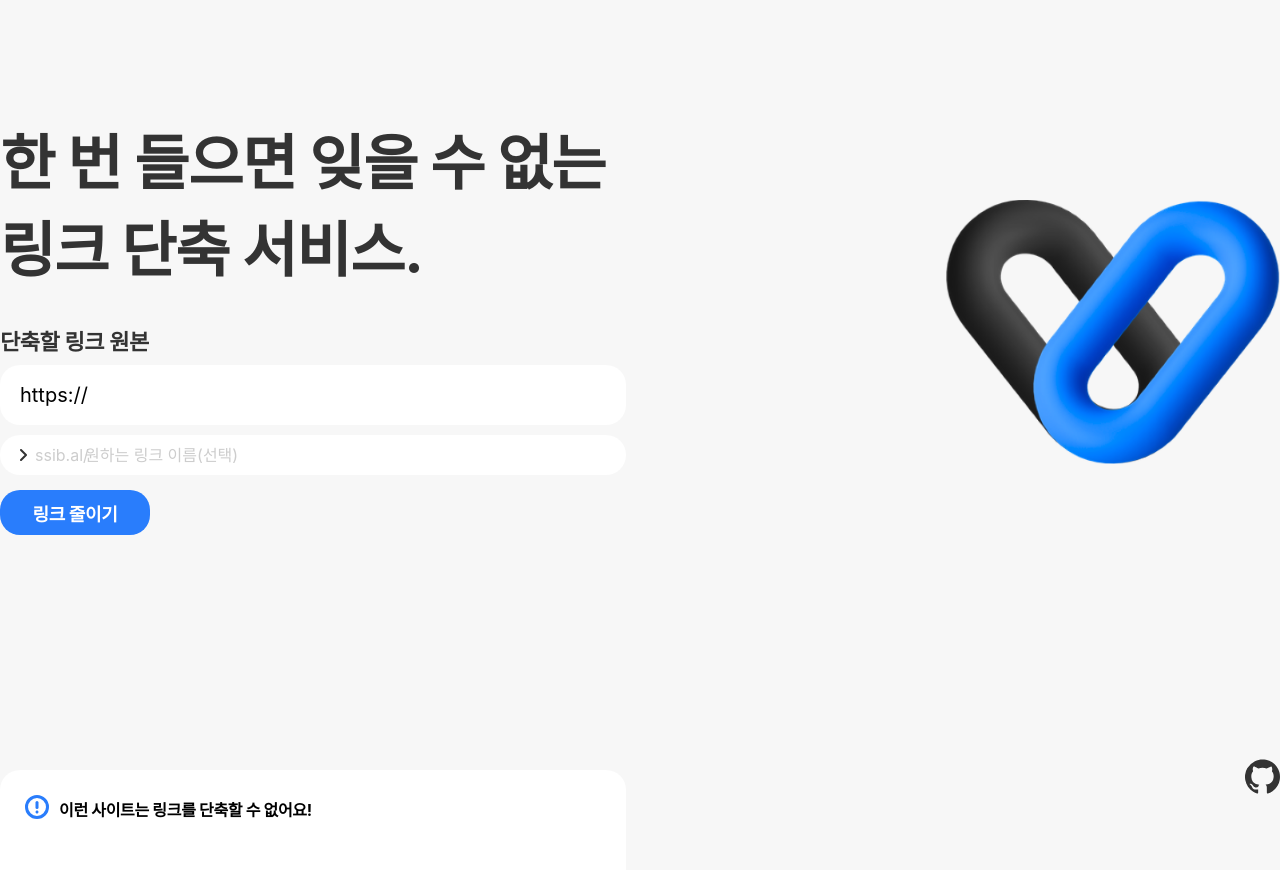
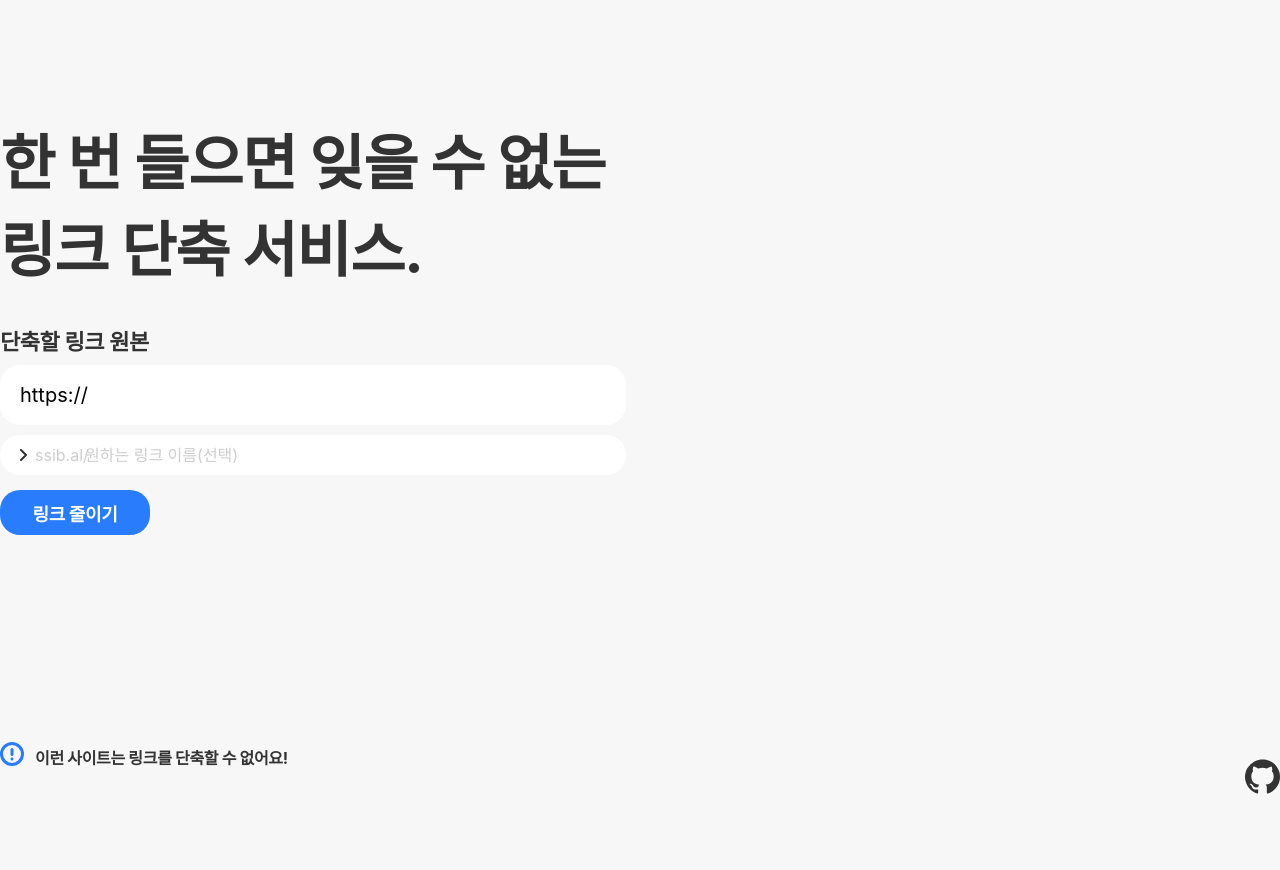
Before and after one commit to JinseoMyeon/ssib.al, a PHP site: page / in a window 1280 px wide. Shown: the part 180-1050 px from the top of the page. After the commit the page ends 974 px from the top, so only its background shows below. Run offline with PHP 8.4, Linux system fonts and the light colour scheme; some web fonts are replaced.

Commit message:
feat: UI improvement

```diff
--- a/assets/css/main.css
+++ b/assets/css/main.css
@@ -159,14 +159,6 @@ h1 {
     color: #333333;
 }
 
-.chain {
-    position: absolute;
-    left: 1026px;
-    top: 380px;
-    width: 334px;
-    height: 264px;
-}
-
 /*  SECTIONS  */
 .section {
     clear: both;
@@ -216,16 +208,6 @@ h1 {
     width: 70%;
 }
 
-.bottomcard {
-    position: absolute;
-    width: 626px;
-    height: 100px;
-    left: 80px;
-    top: 950px;
-    border-radius: 20px 20px 0px 0px;
-    background: #FFFFFF;
-}
-
 .github {
     position: absolute;
     left: 1325px;
--- a/index.html
+++ b/index.html
@@ -26,11 +26,10 @@
         </div>
         <input type="submit" class="submit" value="링크 줄이기">
     </form>
-    <div class="bottomcard ignore">
-        <img src="./assets/images/warning.svg" class="ignore" style="margin-left: 25px; margin-top: 25px;">
-        <p class="bold ignore" style="font-size:16px; margin-left:59px; margin-top:-26px;">이런 사이트는 링크를 단축할 수 없어요!</p>
+    <div style="margin-left:80px;margin-top:915px;">
+        <img src="./assets/images/warning.svg" class="ignore">
+        <p class="bold ignore" style="font-size:16px; margin-left:35px; margin-top:-25px; color:#333333;">이런 사이트는 링크를 단축할 수 없어요!</p>
     </div>
-    <img src="./assets/images/Chain.png" class="chain ignore">
     <a href="https://github.com/JinseoMyeon/ssib.al">
         <img src="./assets/images/github.svg" class="github ignore">
     </a>
```
